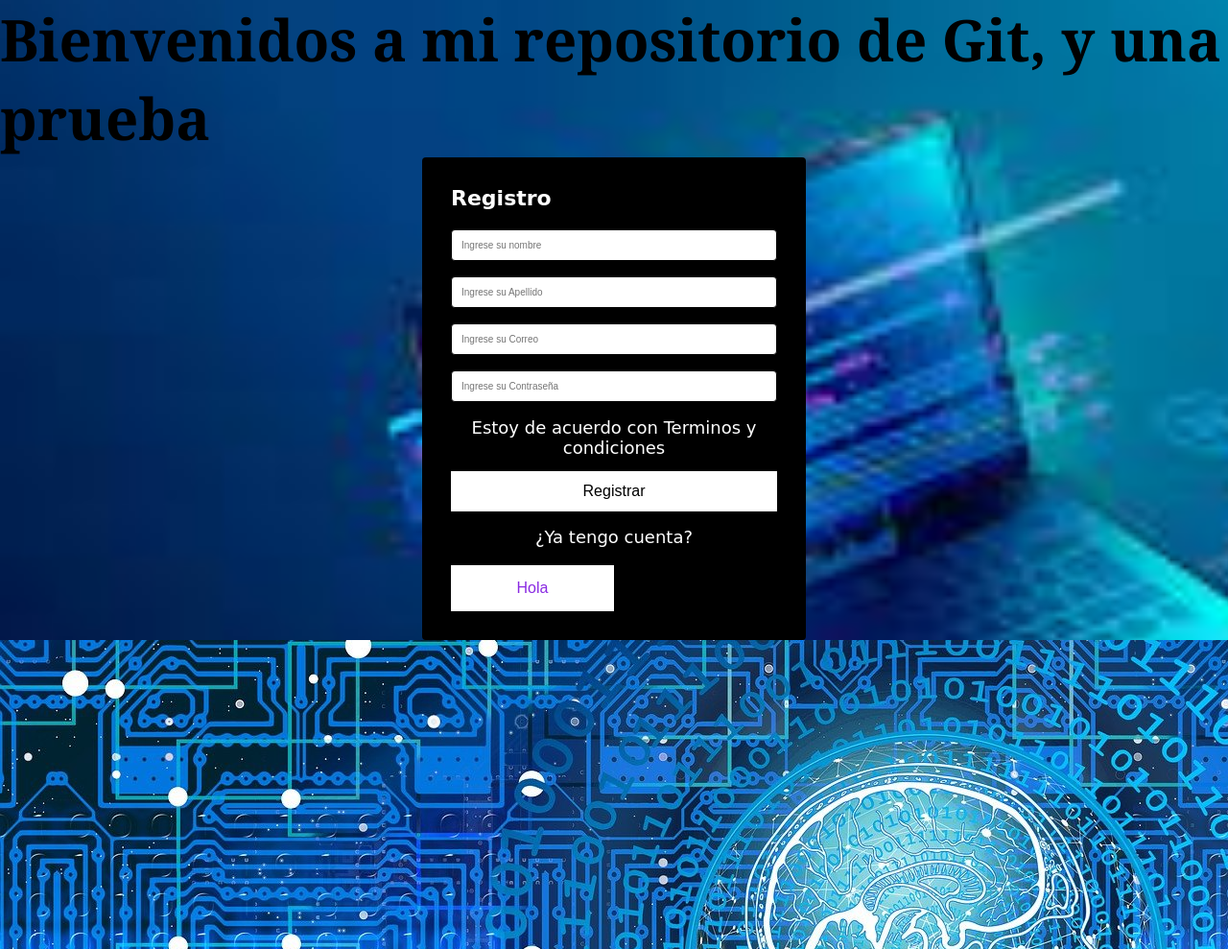
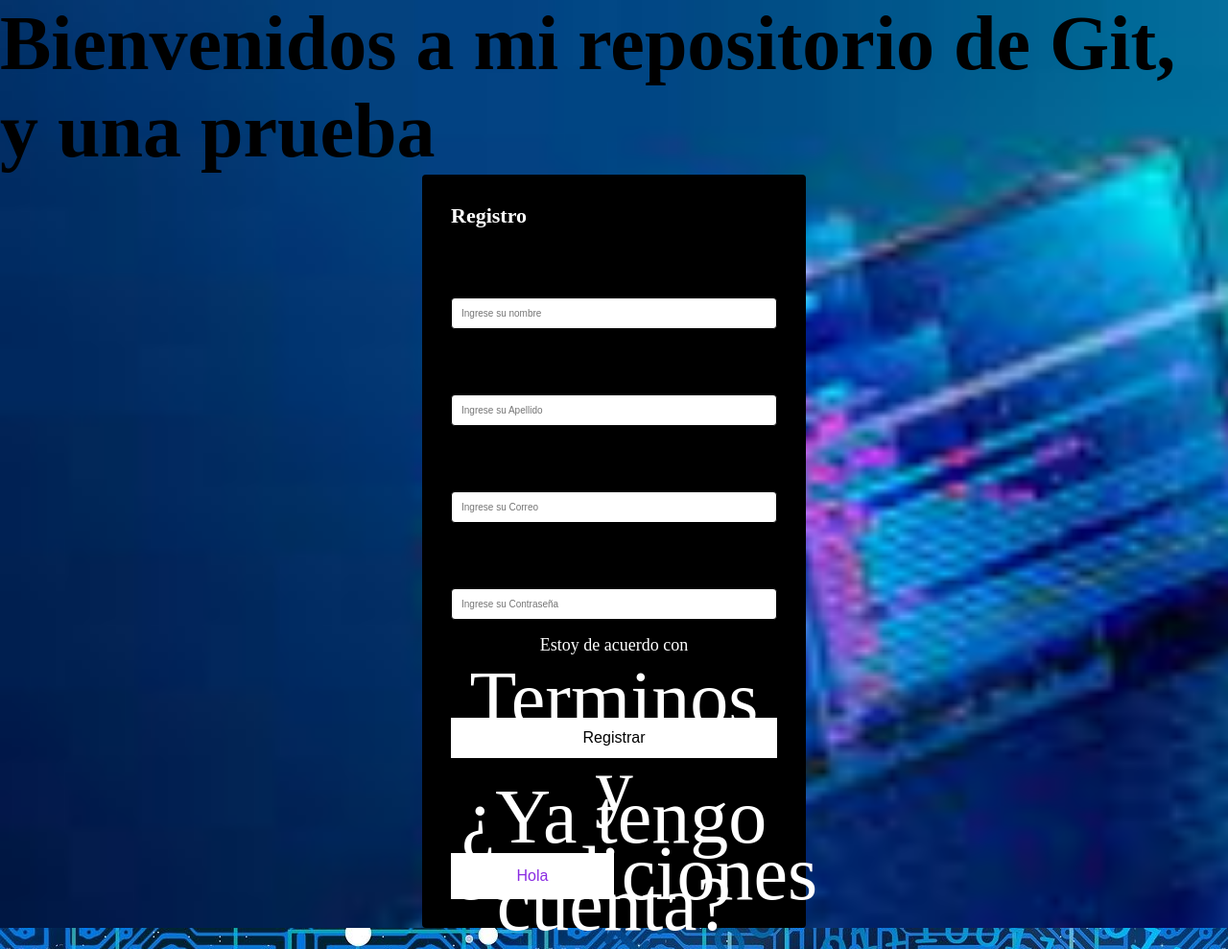
Before and after one commit to Juanse69/proyectogit, a plain HTML site: page index.html in a window 1280 px wide. Shown: the top 989 px of the page at 96% size. Drawn offline with Linux system fonts and the light colour scheme.

Commit message:
Cambio css, letra y comentarios de toros tipos de fuentes.

```diff
--- a/css/Untitled-2.css
+++ b/css/Untitled-2.css
@@ -2,16 +2,15 @@
     margin:0;
     padding: 0;
     box-sizing: border-box;
-    /*font-family: Impact, Haettenschweiler, 'Arial Narrow Bold', sans-serif;
-    font-size: 35px;*/
 
+    font-size: 80px;
 }
 
-h1{
+/*h1{
 font-size: 60px;
 font-family:Georgia, 'Times New Roman', Times, serif ;
 
-}
+}*/
 body{
     background-image: url(../imagenes/imagen\ informatica.jfif);
     background-repeat: no-repeat;
@@ -24,7 +23,7 @@ body{
     margin: auto;
     margin: top 100px;
     border-radius: 4px;
-    font-family: cursive;
+    /*font-family: cursive;*/
 }
 
 .registro h4{
```
